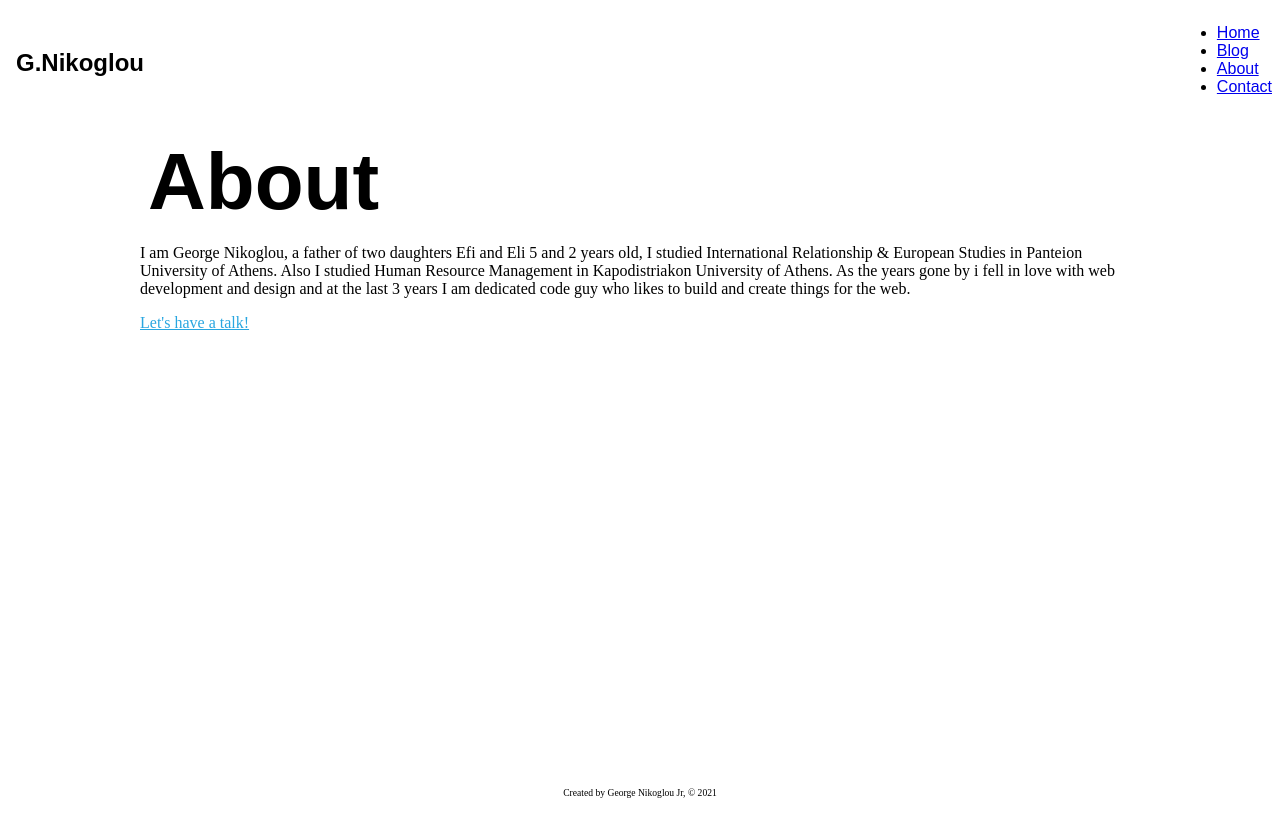
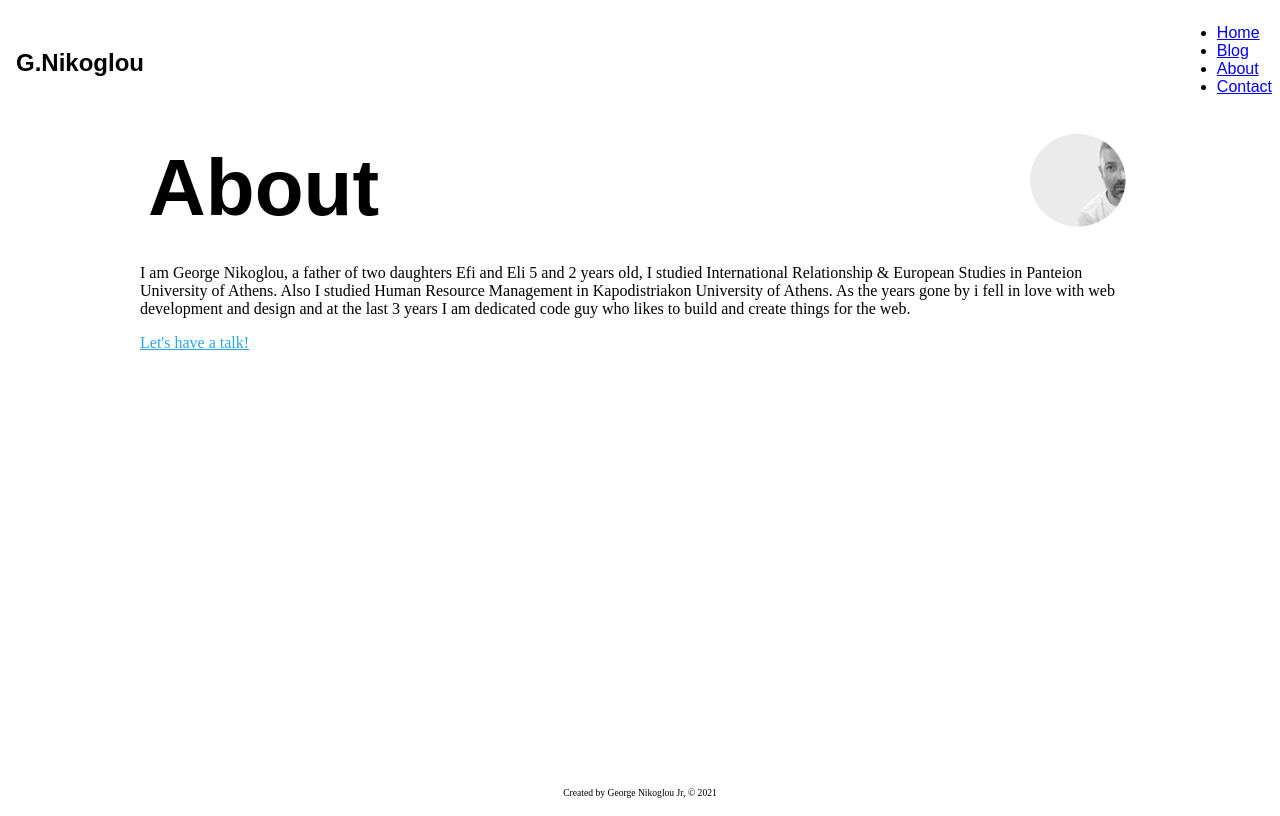
Before and after one commit to nison79/gatsby-bootcamp-portfolio, a Gatsby site: page /about in a window 1280 px wide. Built offline with nearby package versions, Linux system fonts and the light colour scheme; Gatsby itself is replaced by a stand-in of ours.

Commit message:
basic Style done

```diff
--- a/src/components/header.module.scss
+++ b/src/components/header.module.scss
@@ -49,5 +49,5 @@
 }
 
 .active-nav-item {
-  color:#EA14BC
+  color:#EA14BC;
 }
--- a/src/pages/about.js
+++ b/src/pages/about.js
@@ -2,6 +2,7 @@ import React from 'react'
 import { Link } from 'gatsby'
 
 import aboutStyles from '../pages/about.module.scss'
+import img from '../img/me.png'
 
 import Layout from '../components/layout'
 import Head from '../components/head'
@@ -11,7 +12,10 @@ function AboutPage() {
     <Layout>
     <div className={aboutStyles.container}>
           <Head title="About"/>
-          <h1 className={aboutStyles.heading}>About</h1>
+          <div className={aboutStyles.headingLarge}>
+            <h1 className={aboutStyles.heading}>About</h1>
+            <img src={img} className={aboutStyles.img}></img>
+          </div>
           <p>I am George Nikoglou, a father of two daughters Efi and Eli 5 and 2 years old, I studied International Relationship & European Studies in Panteion University of Athens. Also I studied Human Resource Management in Kapodistriakon University of Athens. As the years gone by i fell in love with web development and design and at the last 3 years I am dedicated code guy who likes to build and create things for the web.</p>
         <p>
           <Link to="/contact">Let's have a talk!</Link>
--- a/src/pages/about.module.scss
+++ b/src/pages/about.module.scss
@@ -1,13 +1,34 @@
 .container {
   max-width:1000px;
   margin: 0 auto;
+  // background-image: url('../img//me.png');
+  // background-repeat: no-repeat;
+  // background-size: 70px;
+  // background-position: center;
+
+  .img{
+    width:120px;
+    height:120px;
+    object-fit: cover;
+  }
 
   .heading {
     font-size :5rem;
+  }
+
+  .headingLarge{
+    display:flex;
+    flex-direction: row;
+    align-items: center;
+    justify-content: space-between;
+
   }
 
   a {
     color:#29A6E0;
 
   }
+  p{
+    font-size:1rem;
+  }
 }
--- a/src/pages/contact.module.scss
+++ b/src/pages/contact.module.scss
@@ -12,6 +12,10 @@ h3{
   margin:2rem 0;
 }
 
+a {
+  color:#EA14BC;
+}
+
 .details {
   margin-top: 5rem;;
   p{
--- a/src/templates/blog.module.scss
+++ b/src/templates/blog.module.scss
@@ -1,3 +1,5 @@
+//this is the TEMPLATE
+
 .container {
   max-width: 1000px;
   margin: 0 auto;
```
Also changed, not shown: src/img/me.png (added).
